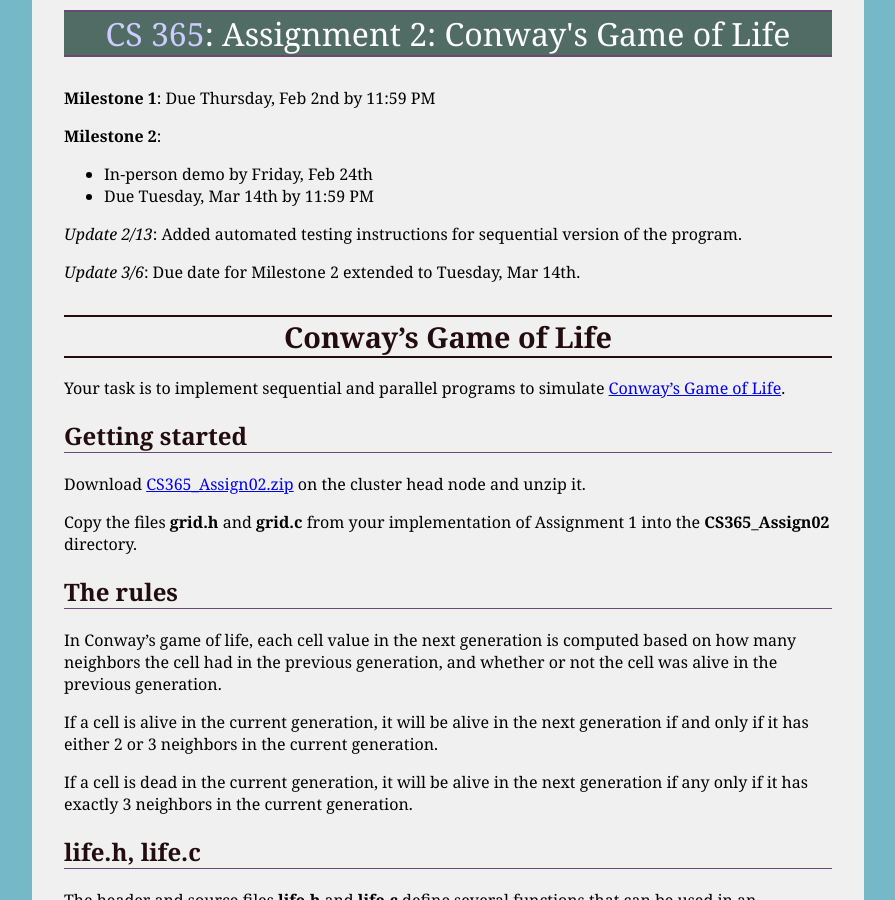
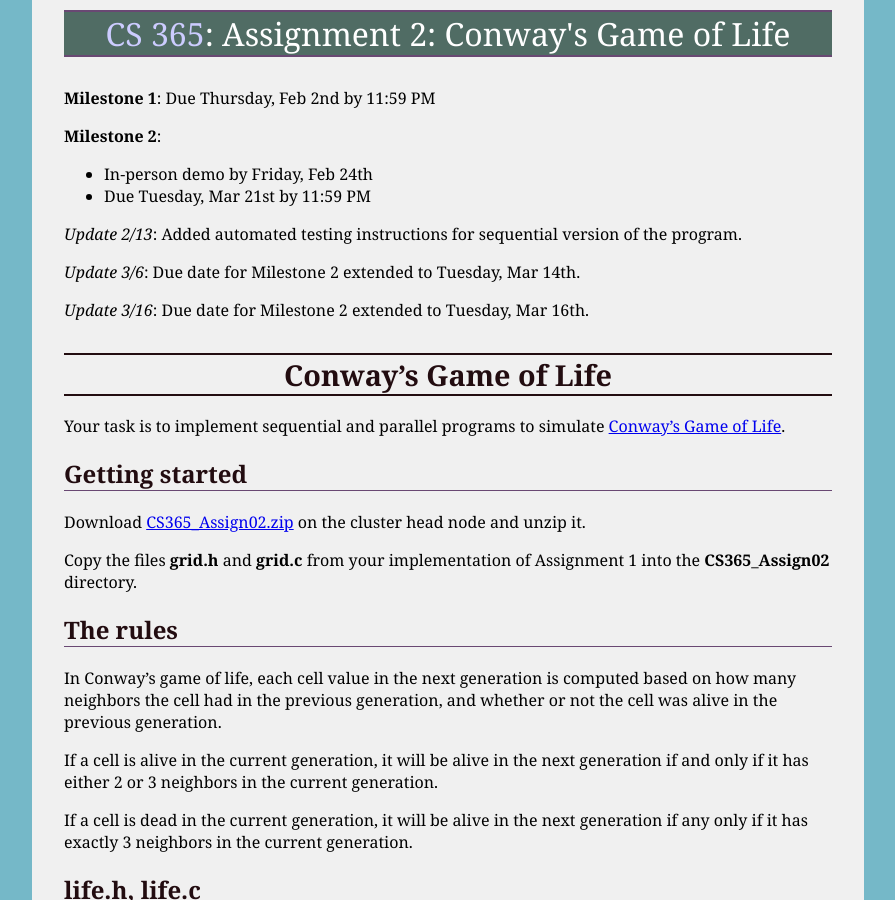
Before and after one commit to ycpcs/cs365-spring2017, a Jekyll site: the page built from assign/assign02.md, in a window 1280 px wide and 900 px high. Shown: the whole window, without its empty margins (192-1087 px from the left). Built offline with Jekyll 4.4.1, drawn with Linux system fonts in a browser that asks for light colours.

Commit message:
extend a2ms2 to Tues, Mar 21st

```diff
--- a/assign/assign02.md
+++ b/assign/assign02.md
@@ -8,11 +8,13 @@ title: "Assignment 2: Conway's Game of Life"
 **Milestone 2**:
 
 * In-person demo by Friday, Feb 24th
-* Due Tuesday, Mar 14th by 11:59 PM
+* Due Tuesday, Mar 21st by 11:59 PM
 
 *Update 2/13*: Added automated testing instructions for sequential version of the program.
 
 *Update 3/6*: Due date for Milestone 2 extended to Tuesday, Mar 14th.
+
+*Update 3/16*: Due date for Milestone 2 extended to Tuesday, Mar 16th.
 
 # Conway's Game of Life
 
```
Also changed, not shown: assign/index.md (+1 -1 lines), index.md (+1 -0 lines).
